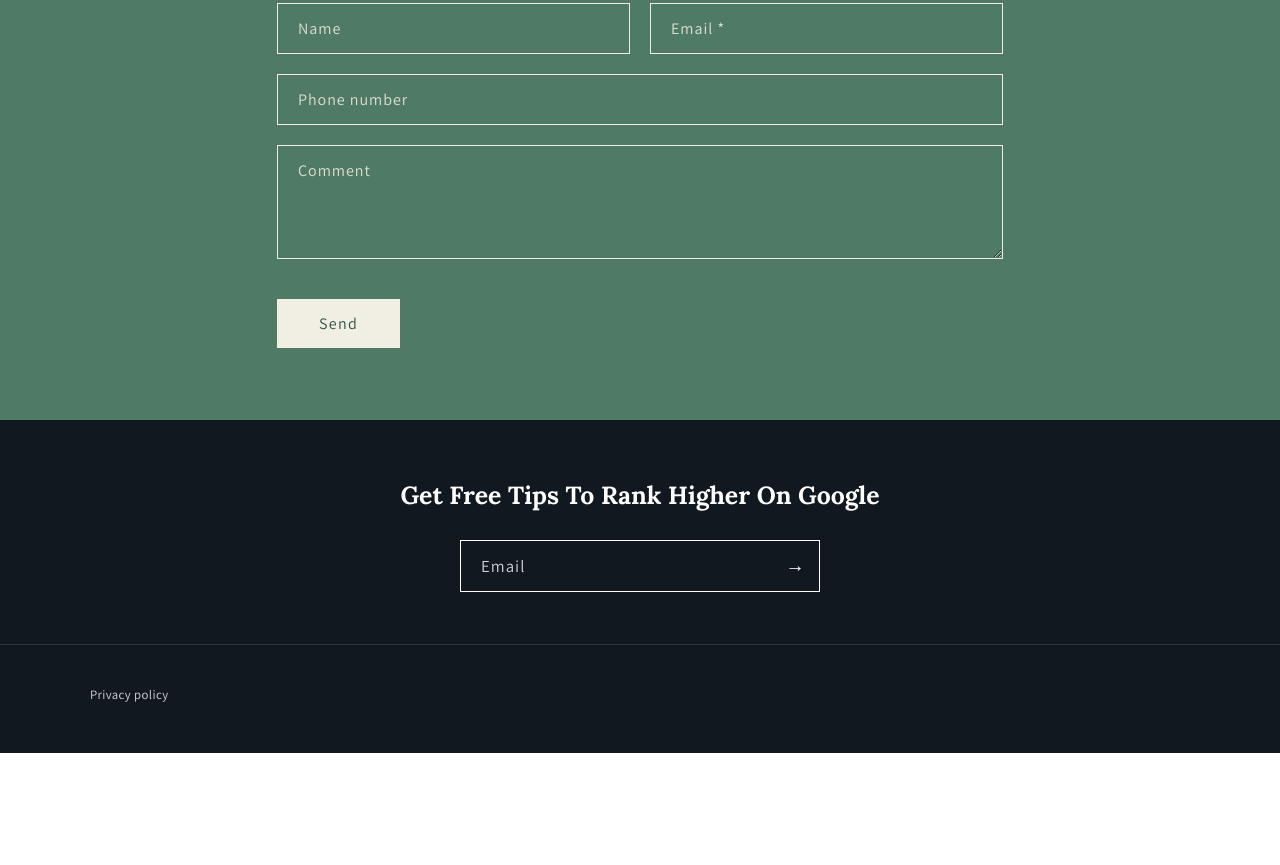
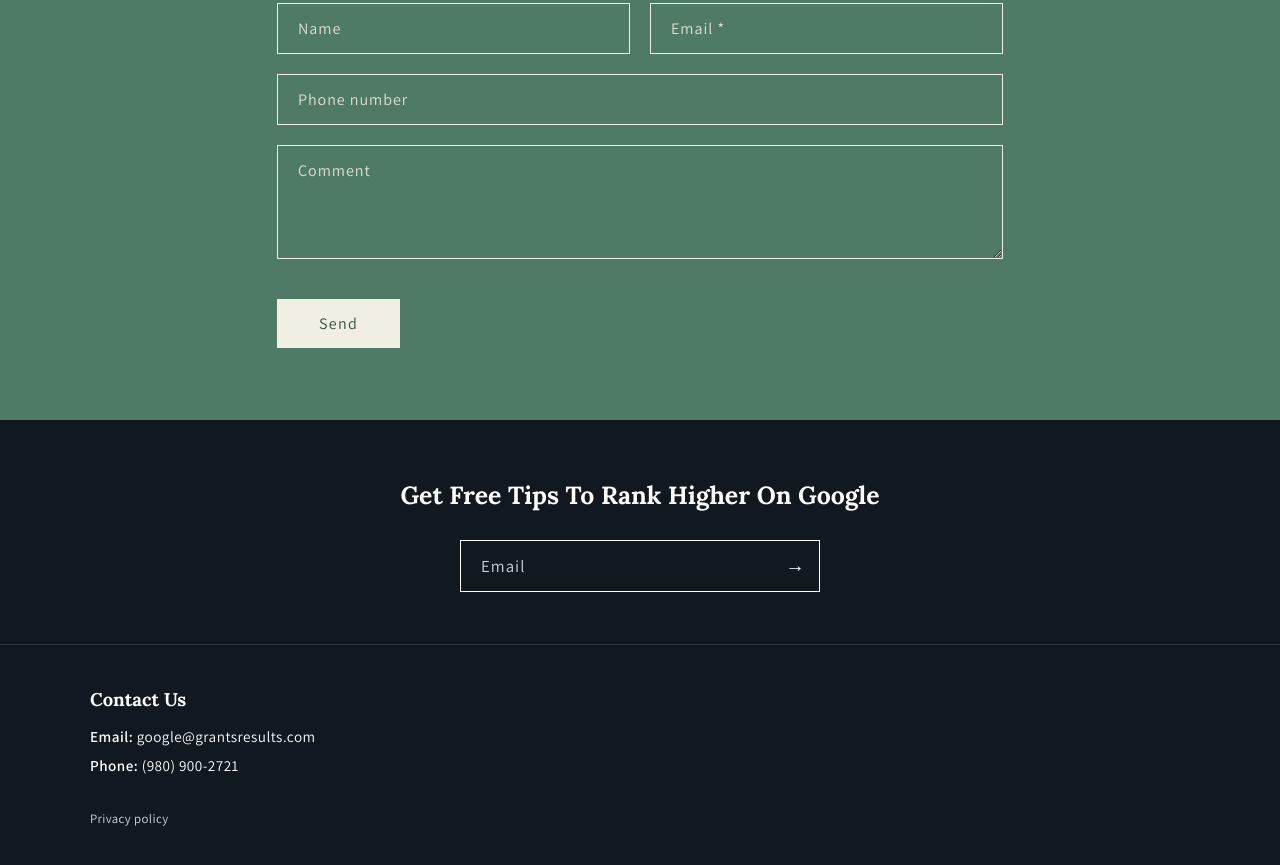
Before and after one commit to GrantsResults/GrantsResults.com, a plain HTML site: page public/index.html in a window 1280 px wide. Shown: the part 1652-2517 px from the top of the page. Before the commit the page ends 2405 px from the top, so only its background shows below. Drawn offline with Linux system fonts and the light colour scheme.

Commit message:
Add Contact Us block to footer
Co-Authored-By: Claude Sonnet 5.5 <noreply@anthropic.com>
Claude-Session: https://claude.ai/code/session_01NYsHdjmMvBrJenZj97aWQ2

```diff
--- a/public/index.html
+++ b/public/index.html
@@ -74,6 +74,11 @@
       </form>
     </div>
     <div class="footer-bottom">
+      <div class="contact-us">
+        <h3>Contact Us</h3>
+        <p><span class="cu-label">Email:</span> <a href="mailto:google@grantsresults.com">google@grantsresults.com</a></p>
+        <p><span class="cu-label">Phone:</span> <a href="tel:+19809002721">(980) 900-2721</a></p>
+      </div>
       <p class="legal"><a href="/privacy-policy.html">Privacy policy</a></p>
     </div>
   </footer>
--- a/public/styles.css
+++ b/public/styles.css
@@ -80,6 +80,12 @@ a { color: inherit; }
   background: transparent; color: #fff; border: 0; font-size: 1.2rem; cursor: pointer;
 }
 .footer-bottom { border-top: 1px solid rgba(255,255,255,.12); padding: 40px max(24px, calc((100% - 1100px) / 2)) 48px; }
+.contact-us { margin: 0 0 32px; font-family: Assistant, -apple-system, "Segoe UI", Roboto, Arial, sans-serif; }
+.contact-us h3 { margin: 0 0 10px; font-family: Lora, Georgia, serif; font-size: 1.15rem; font-weight: 700; color: #fff; }
+.contact-us p { margin: 4px 0; font-size: .95rem; letter-spacing: .03em; color: #d6d9de; }
+.contact-us .cu-label { font-weight: 600; color: #fff; }
+.contact-us a { color: #fff; text-decoration: none; }
+.contact-us a:hover { text-decoration: underline; }
 .legal { margin: 0; font-family: Assistant, -apple-system, "Segoe UI", Roboto, Arial, sans-serif; font-size: .8rem; letter-spacing: .03em; color: #d6d9de; }
 .legal a { text-decoration: none; }
 .legal a:hover { text-decoration: underline; }
```
Also changed, not shown: public/privacy-policy.html (+5 -0 lines).
